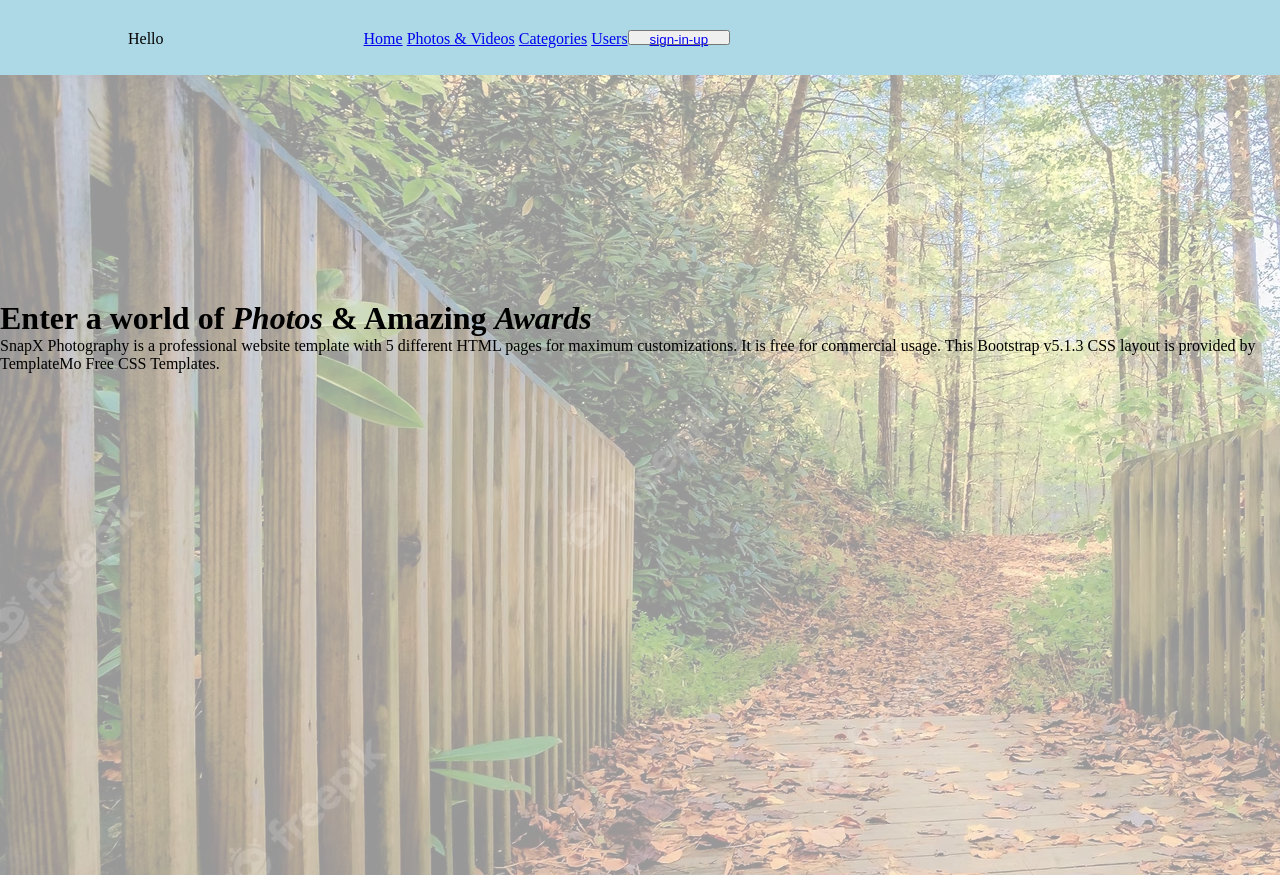
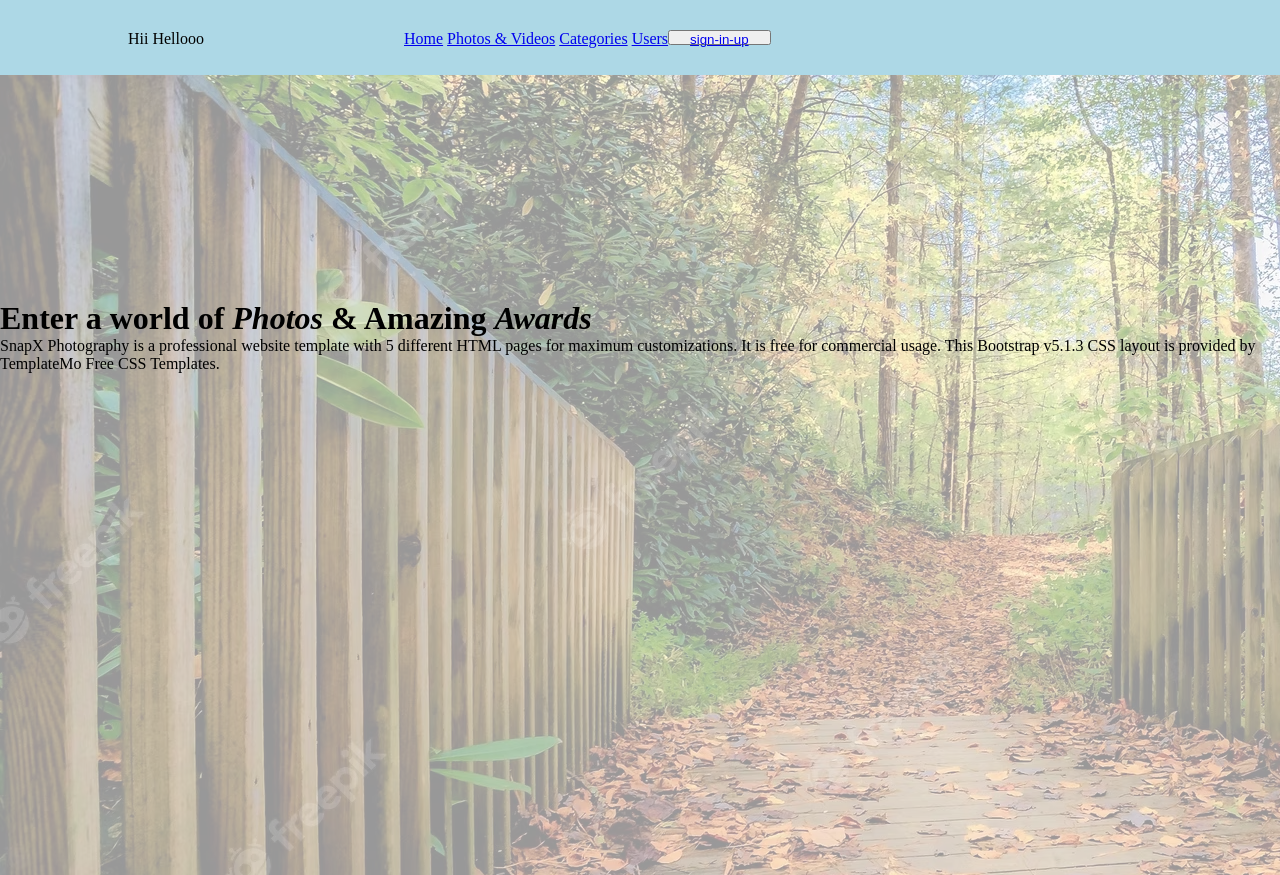
Before and after one commit to Dhruvi-panseriya/Practice, a plain HTML site: page demo111.html in a window 1280 px wide. Drawn offline with Linux system fonts and the light colour scheme.

Commit message:
12-07-2023

```diff
--- a/demo111.html
+++ b/demo111.html
@@ -11,7 +11,7 @@
     <header>
 
      <div class="logo">
-        <p>Hello</p>
+        <p>Hii Hellooo</p>
      </div>
      <nav>
      <ul>
```
